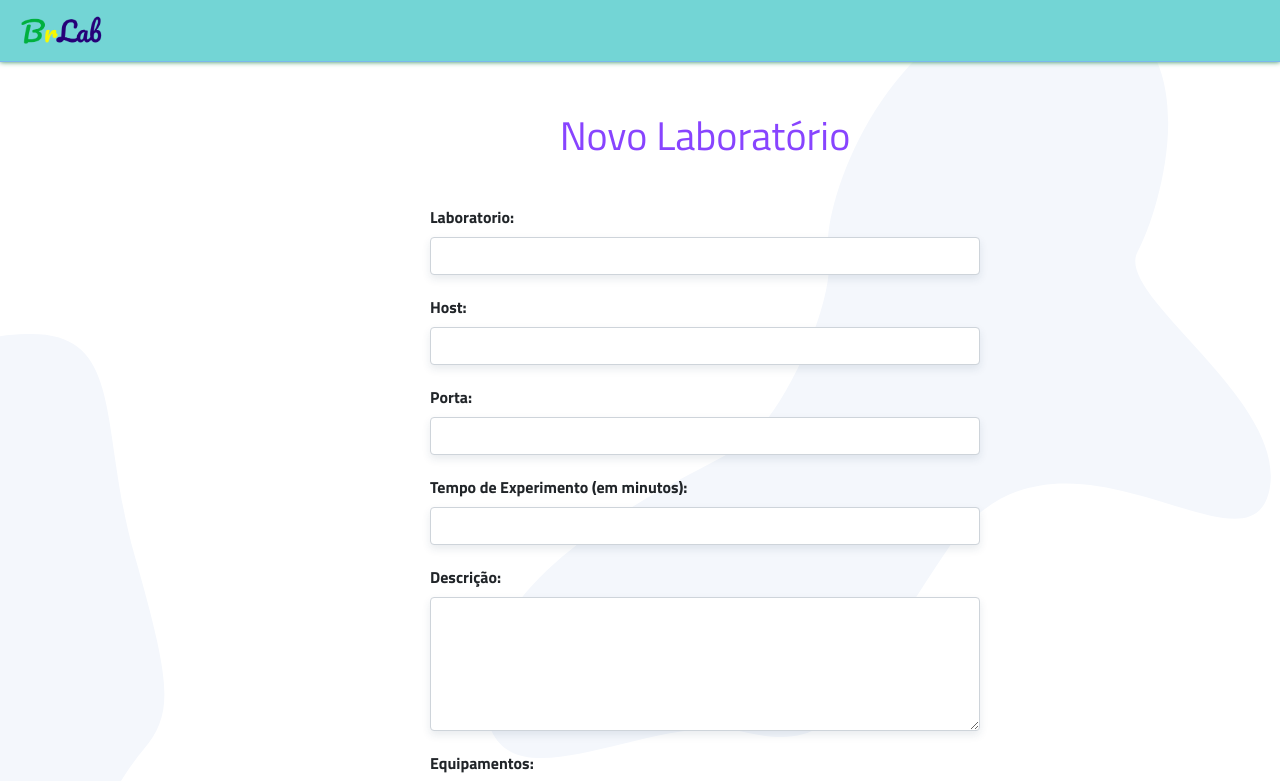
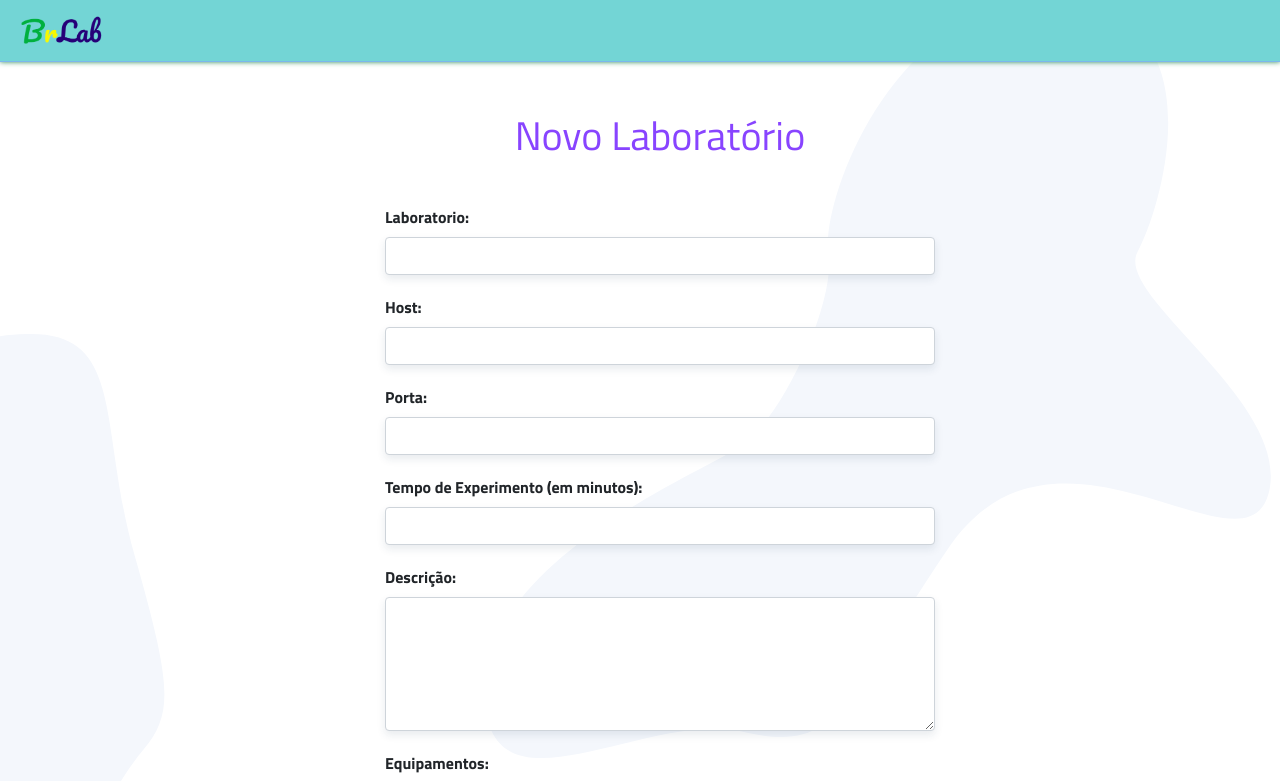
Before and after one commit to victorroli/brlab-final, a Vue app: page /novo in a window 1280 px wide. Shown: the top 781 px of the page. Built offline with nearby package versions, Linux system fonts and the light colour scheme; what vue-datetime would draw is missing.

Commit message:
Ajuste do posicionamento do formulário

```diff
--- a/src/views/laboratorio/NovoLaboratorio.vue
+++ b/src/views/laboratorio/NovoLaboratorio.vue
@@ -34,11 +34,11 @@ export default {
 h1 {
   margin: auto auto 20px auto;
 }
-.laboratorio {
+/* .laboratorio {
   max-width: 500px;
   margin: 0 auto;
   padding: 0 20px;
-}
+} */
 
 label {
   margin-bottom: 7px;
```
